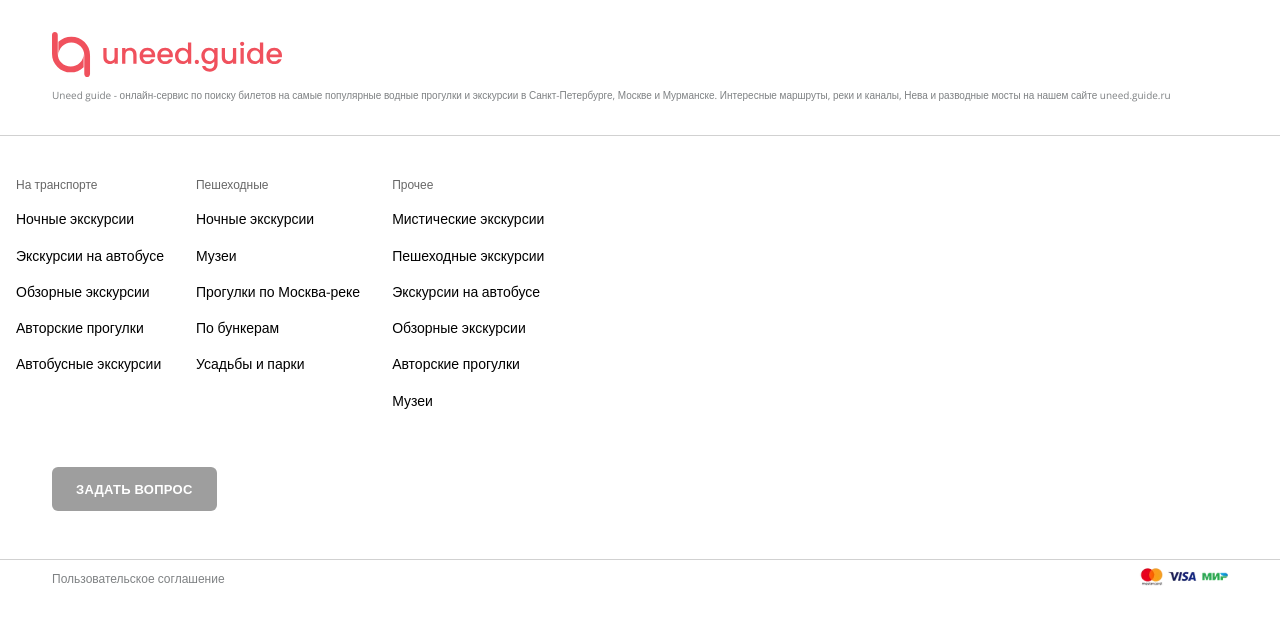
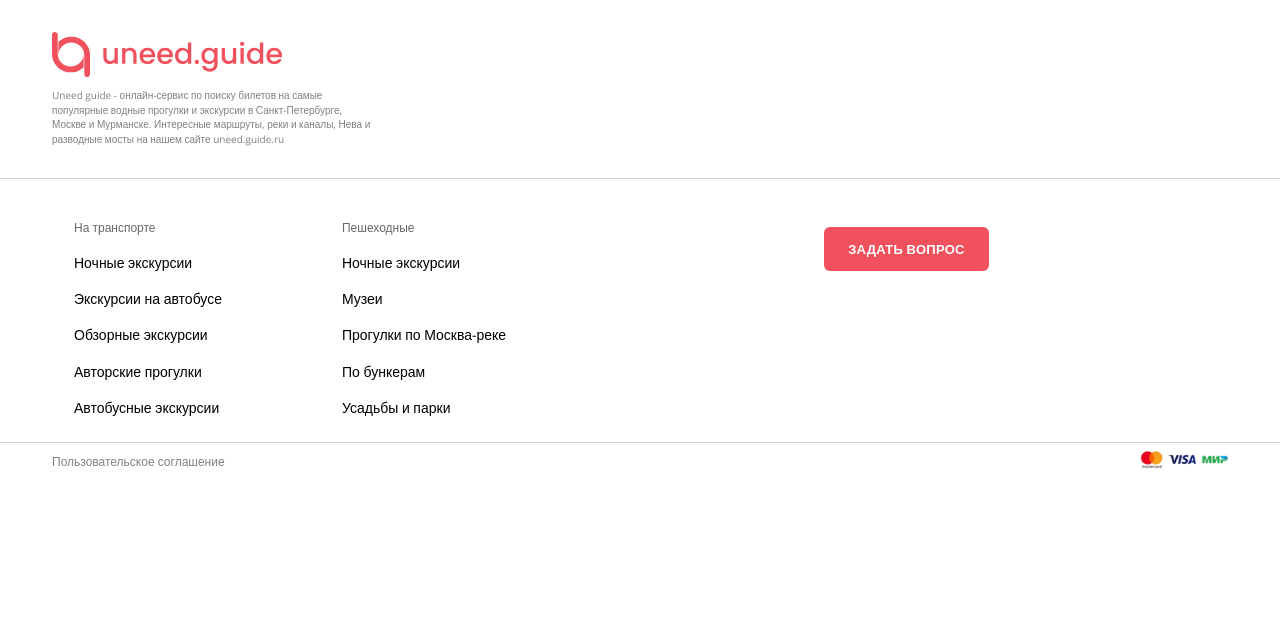
Before and after one commit to eleskin/uneed-guide-react-frontend, a Next.js app: page / in a window 1280 px wide. Shown: the top 624 px of the page. Built offline with nearby package versions, Linux system fonts and the light colour scheme.

Commit message:
feature: Added responsive for large screens

```diff
--- a/components/Footer/Footer.js
+++ b/components/Footer/Footer.js
@@ -8,18 +8,23 @@ const Footer = () => {
 	return (
 		<footer className={styles.Footer}>
 			<div className={styles.Footer__about}>
+			<div className={styles.Footer__container}>
 					<Image src="/assets/images/footer/footer-logo.svg" width={230} height={45} alt=""/>
 					<p>Uneed guide - онлайн-сервис по поиску билетов на самые популярные водные прогулки и экскурсии в
 					   Санкт-Петербурге, Москве и Мурманске. Интересные маршруты, реки и каналы, Нева и разводные мосты на нашем
 					   сайте uneed.guide.ru</p>
 				</div>
+			</div>
 			<div className={styles.Footer__navigation}>
+			<div className={styles.Footer__container}>
 					<Navigation/>
-			</div>
 					<div className={styles.Footer__button}>
 						<Button.Primary>Задать вопрос</Button.Primary>
 					</div>
+				</div>
+			</div>
 			<div className={styles.Footer__info}>
+			<div className={styles.Footer__container}>
 					<Link href="#">
 						<a className={styles.Footer__link}>Пользовательское соглашение</a>
 					</Link>
@@ -27,6 +32,7 @@ const Footer = () => {
 						<Image src="/assets/images/footer/footer-payments.png" width={91} height={18} alt=""/>
 					</div>
 				</div>
+			</div>
 		</footer>
 	);
 };
--- a/components/Footer/Footer.module.scss
+++ b/components/Footer/Footer.module.scss
@@ -11,24 +11,33 @@
 			color: rgba(#282d31, 0.6);
 			padding: 0;
 			margin: rem(8px) 0 0 0;
+			max-width: 320px;
 		}
 	}
 
 	.Footer__navigation {
 		padding-top: rem(16px);
+
+		.Footer__container {
+			div:first-child {
+				grid-column-gap: rem(120px);
+
+				div:nth-child(3) {
+					display: none;
+				}
+			}
+		}
 	}
 
 	.Footer__button {
-		padding: rem(32px) rem(52px) rem(48px) rem(52px);
-
-		button {
-			background-color: #9e9e9e;
-		}
+		padding: rem(32px) 0 rem(48px) rem(52px);
 	}
 
 	.Footer__info {
 		padding: rem(8px) rem(52px);
 		border-top: 1px solid #d1d1d1;
+
+		.Footer__container {
 			display: flex;
 			flex-direction: row;
 			justify-content: space-between;
@@ -41,6 +50,12 @@
 				color: rgba(#282D31, 0.6);
 				text-decoration: none;
 			}
+		}
+	}
+
+	.Footer__container {
+		max-width: 1200px;
+		margin: auto;
 	}
 }
 
@@ -75,3 +90,34 @@
 		}
 	}
 }
+
+@media (min-width: 768px) {
+	.Footer {
+		.Footer__navigation {
+			padding-left: rem(36px);
+
+			.Footer__container {
+				display: flex;
+				grid-column-gap: rem(72px);
+
+				div:first-child {
+					grid-column-gap: rem(72px);
+				}
+			}
+		}
+	}
+}
+
+@media (min-width: 1024px) {
+	.Footer {
+		.Footer__navigation {
+			.Footer__container {
+				grid-column-gap: rem(250px);
+
+				div:first-child {
+					grid-column-gap: rem(120px);
+				}
+			}
+		}
+	}
+}
```
Lines whose indentation alone changed are shown as unchanged.
